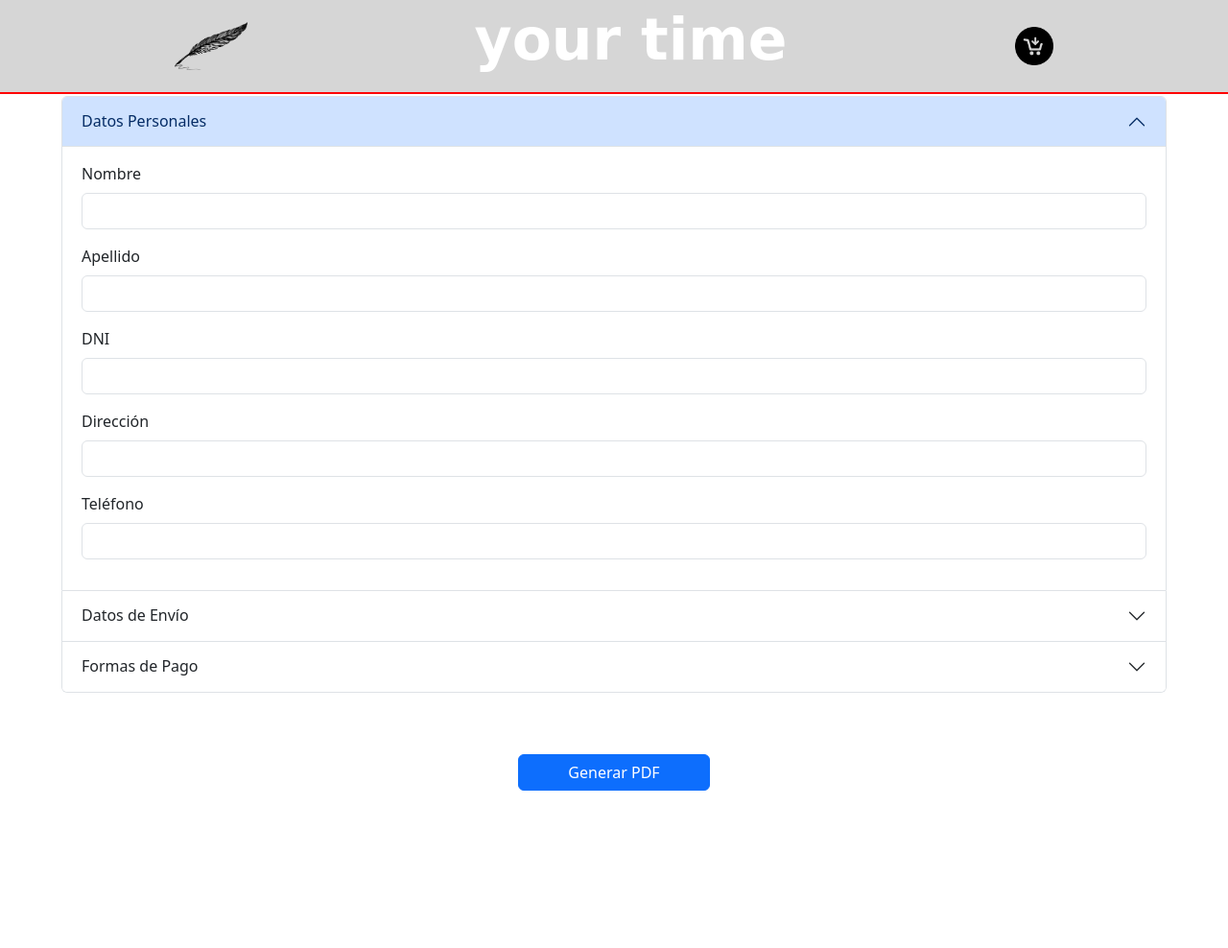
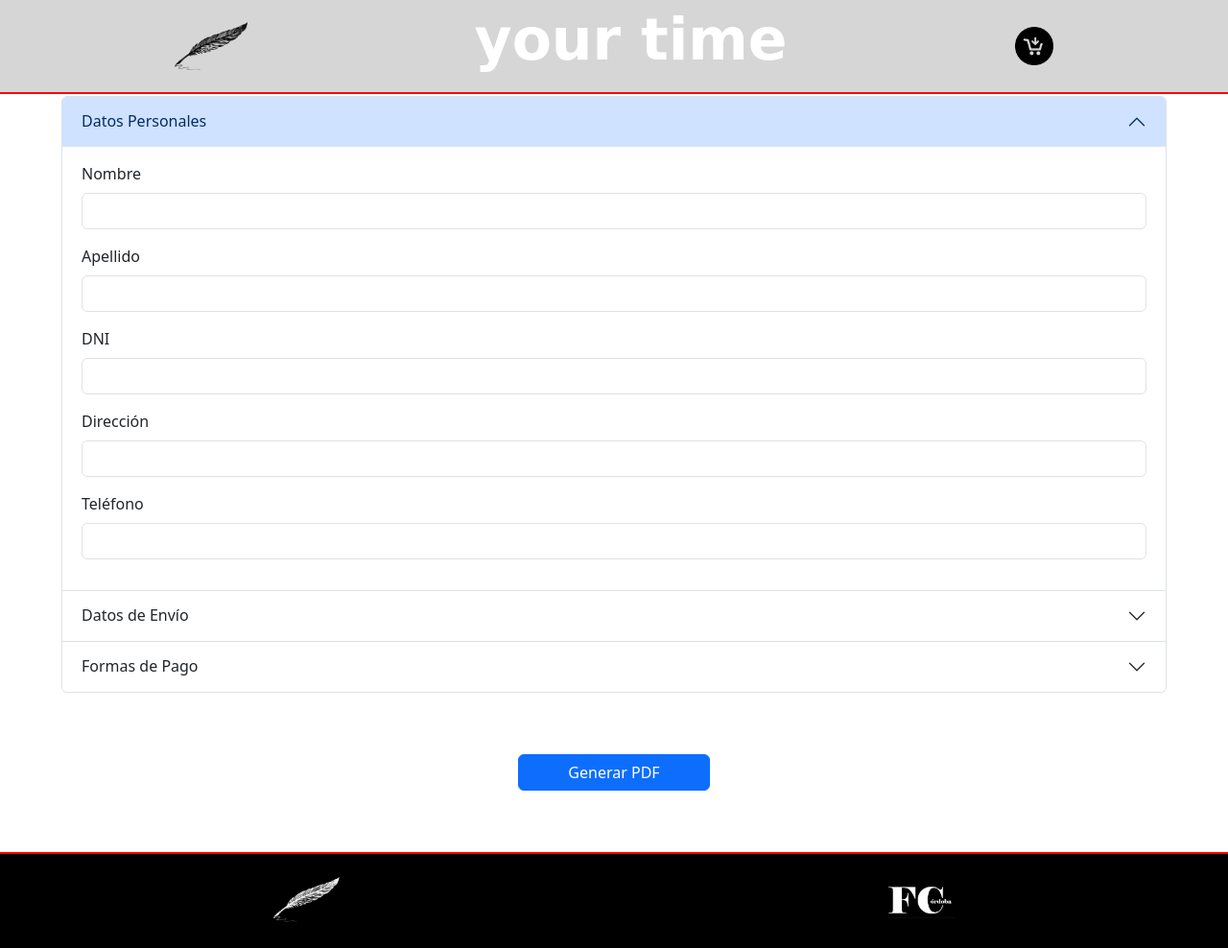
Before and after one commit to FerCordoba11/JS.Segunda_Entrega, a plain HTML site: page carrito.html in a window 1280 px wide. Shown: the whole page at 96% size. Drawn offline with nearby package versions, Linux system fonts and the light colour scheme; a web font is replaced by a local one.

Commit message:
Entrega final

```diff
--- a/carrito.html
+++ b/carrito.html
@@ -138,6 +138,13 @@
     <!-- Botón para generar PDF -->
     <button class="btn btn-primary" id="generatePDFButton">Generar PDF</button>
 </section>
+
+<footer>
+    <section class="footer">
+        <div><a href="#"><img class="imgFooter" src="./image/logo-footer.png" alt=""></a></div>
+        <div><img class="imgFooter" src="./image/FC.jpg" alt=""></div>
+    </section>
+</footer>
     <!-- Bootstrap JS -->
     <script src="https://cdn.jsdelivr.net/npm/bootstrap@5.3.0-alpha3/dist/js/bootstrap.bundle.min.js"></script>
     <script src="https://cdnjs.cloudflare.com/ajax/libs/jspdf/2.4.0/jspdf.umd.min.js"></script>
--- a/style.css
+++ b/style.css
@@ -384,3 +384,18 @@ body{
     width: 200px;
     margin: 5% 40%;
 }
+
+.footer{
+    display: flex;
+    justify-content: space-around;
+    align-items: center;
+    height: 100px;
+    background-color: black;
+    bottom: 0;
+    border-top: 2px solid rgb(255, 0, 0);
+}
+
+.imgFooter{
+    width: 70px;
+    height: auto;
+}
```
Also changed, not shown: index.html (+4 -0 lines), image/FC.jpg (added), image/logo-footer.png (added).
